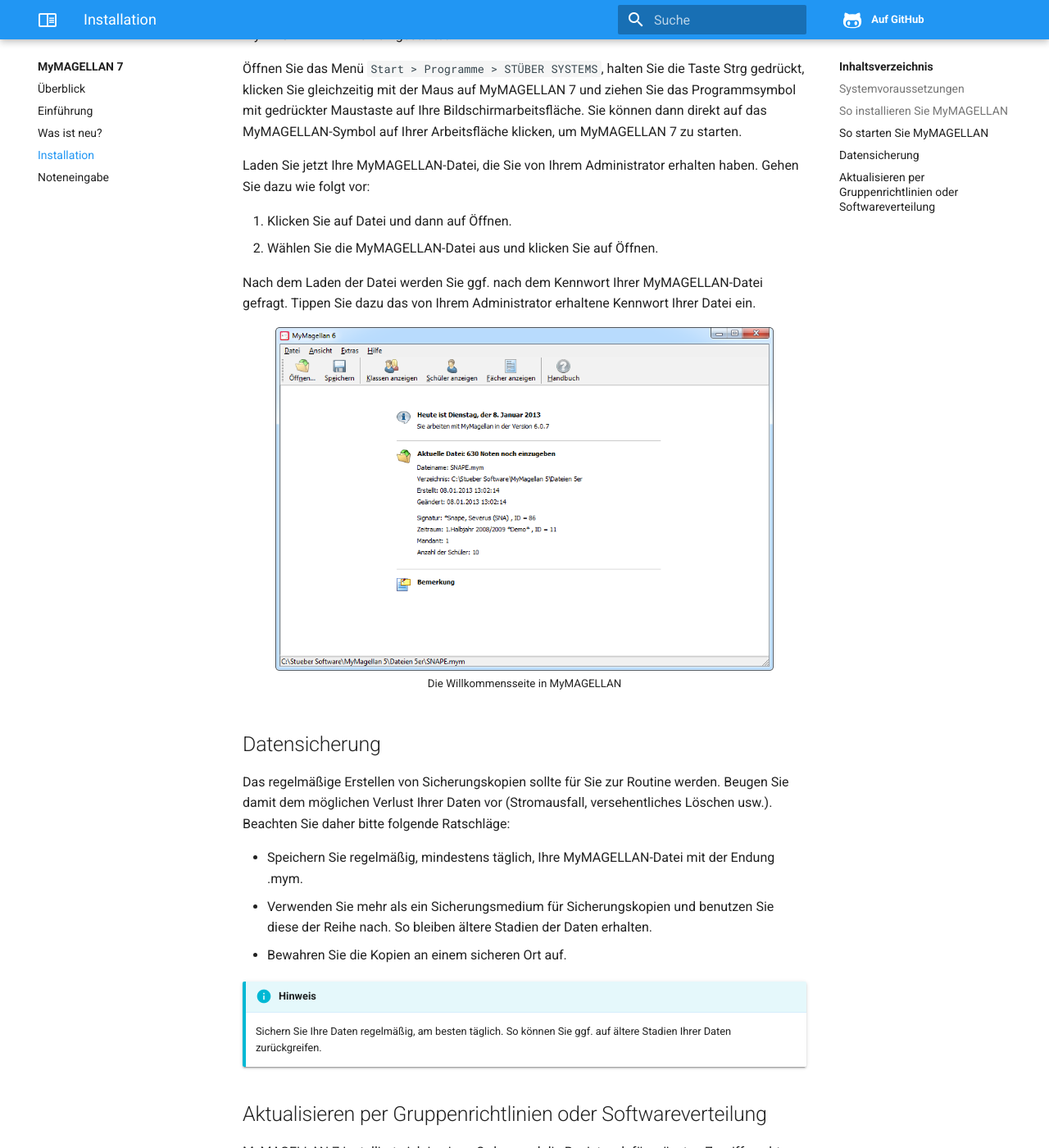
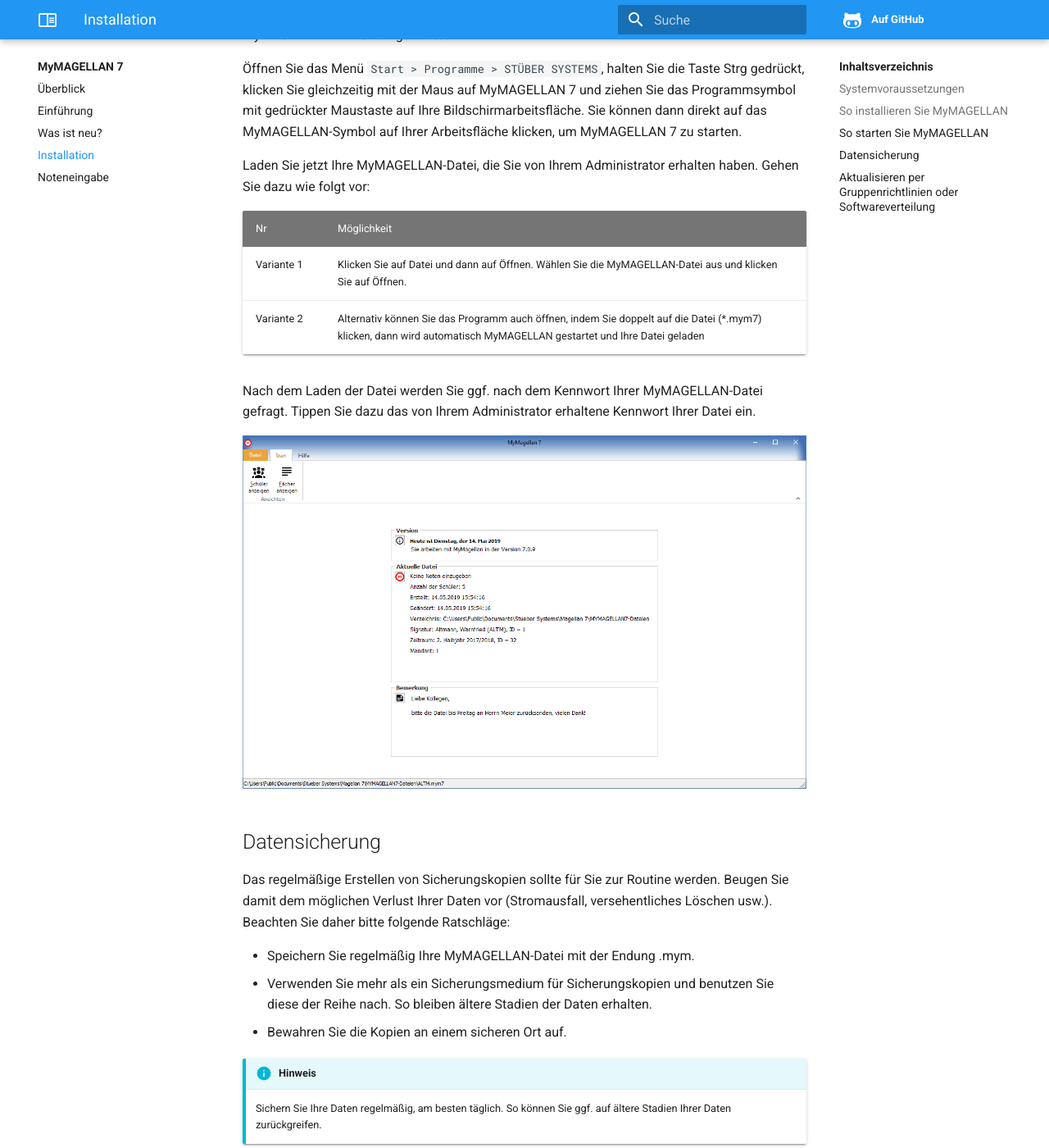
Before and after one commit to stuebersystems/doc.mymagellan7.de, an MkDocs documentation site: the page built from docs/installation.md, in a window 1280 px wide and 1400 px high, scrolled down 1174 px. Shown: the whole window at 82% size. Built offline with MkDocs 1.6.1, drawn with Linux system fonts in a browser that asks for light colours.

Commit message:
no message

```diff
--- a/docs/installation.md
+++ b/docs/installation.md
@@ -1,17 +1,18 @@
 # Installation
+
 
 
 ## Systemvoraussetzungen
 
 MyMAGELLAN ist kompatibel mit folgenden Betriebssystemen:
 
-|MAGELLAN| Kompatibilität|
---|--|
-|**Betriebssystem 32-Bit**|Windows  Vista / Windows  2008 / Windows  7 / Windows  8 / Windows  10 |
-|**Betriebssystem 64-Bit**|Windows 7 /  Windows 8 /  Windows 10 /  Windows2008 /  Windows 2012 /  Windows 2016 |
-|**Office-Versionen**|Office  2007<br/>Office 2010<br/>Office 2013<br/>Office 2016|
-|**Hardware**|MAGELLAN benötigt keine besonderen Hardware-Anforderungen|
-|**Bildschirmauflösung**|Die Bildschirmauflösung sollte 1280x800 Bildpunkte nicht unterschreiten|
+| MAGELLAN                  | Kompatibilität                                                                      |
+| ------------------------- | ----------------------------------------------------------------------------------- |
+| **Betriebssystem 32-Bit** | Windows  Vista / Windows  2008 / Windows  7 / Windows  8 / Windows  10              |
+| **Betriebssystem 64-Bit** | Windows 7 /  Windows 8 /  Windows 10 /  Windows2008 /  Windows 2012 /  Windows 2016 |
+| **Office-Versionen**      | Office  2007<br/>Office 2010<br/>Office 2013<br/>Office 2016                        |
+| **Hardware**              | MAGELLAN benötigt keine besonderen Hardware-Anforderungen                           |
+| **Bildschirmauflösung**   | Die Bildschirmauflösung sollte 1280x800 Bildpunkte nicht unterschreiten             |
 
 
 ## So installieren Sie MyMAGELLAN
@@ -39,22 +40,23 @@ MyMAGELLAN 7 wird nun gestartet.
 
 Laden Sie jetzt Ihre MyMAGELLAN-Datei, die Sie von Ihrem Administrator erhalten haben. Gehen Sie dazu wie folgt vor:
 
-1. Klicken Sie auf Datei und dann auf Öffnen.
+| Nr         | Möglichkeit                                                                                                                                                         |
+| ---------- | ------------------------------------------------------------------------------------------------------------------------------------------------------------------- |
+| Variante 1 | Klicken Sie auf Datei und dann auf Öffnen. Wählen Sie die MyMAGELLAN-Datei aus und klicken Sie auf Öffnen.                                                          |
+| Variante 2 | Alternativ können Sie das Programm auch öffnen, indem Sie doppelt auf die Datei (*.mym7) klicken, dann wird automatisch MyMAGELLAN gestartet und Ihre Datei geladen |
 
-2. Wählen Sie die MyMAGELLAN-Datei aus und klicken Sie auf Öffnen.
 
 Nach dem Laden der Datei werden Sie ggf. nach dem Kennwort Ihrer MyMAGELLAN-Datei gefragt. Tippen Sie dazu das von Ihrem Administrator erhaltene Kennwort Ihrer Datei ein.
 
-<figure class="center">
-    <img src="/assets/images/screenshot1.png" alt="Die Willkommensseite in MyMAGELLAN">
-    <figcaption>Die Willkommensseite in MyMAGELLAN</figcaption>
-</figure>
+
+
+![Die Willkommensseite in MyMAGELLAN](assets/images/screenshot1.png)
 
 ## Datensicherung
 
 Das regelmäßige Erstellen von Sicherungskopien sollte für Sie zur Routine werden. Beugen Sie damit dem möglichen Verlust Ihrer Daten vor (Stromausfall, versehentliches Löschen usw.). Beachten Sie daher bitte folgende Ratschläge:
 
-* Speichern Sie regelmäßig, mindestens täglich, Ihre MyMAGELLAN-Datei mit der Endung .mym.
+* Speichern Sie regelmäßig Ihre MyMAGELLAN-Datei mit der Endung .mym.
 
 * Verwenden Sie mehr als ein Sicherungsmedium für Sicherungskopien und benutzen Sie diese der Reihe nach. So bleiben ältere Stadien der Daten erhalten.
 
@@ -68,9 +70,9 @@ Das regelmäßige Erstellen von Sicherungskopien sollte für Sie zur Routine wer
 
 MyMAGELLAN 7 installiert sich in einen Ordner und die Registry, dafür müssten Zugriffsrechte gewährt werden:
 
-Was|Pfad am Beispiel Windows 10
---|--
-Programmdateien (EXE etc.))| C:\Program Files (x86)\Stueber Systems\Magellan 7
+| Was                         | Pfad am Beispiel Windows 10                       |
+| --------------------------- | ------------------------------------------------- |
+| Programmdateien (EXE etc.)) | C:\Program Files (x86)\Stueber Systems\Magellan 7 |
 
 !!! info "Hinweis"
 
@@ -96,10 +98,10 @@ Folgenden Parameter sind möglich:
 
 Silent-Setup für MyMAGELLAN 7:
 
-Installationstyp|Parameter
---|--
-Installation|msiexec /i "C:\MySetup\MyMAGELLAN7.msi" /q APPDIR="C:\MyFolder\Magellan"
-Deinstallation|msiexec /x "C:\MySetup\myagellan7.msi" /q
+| Installationstyp | Parameter                                                                |
+| ---------------- | ------------------------------------------------------------------------ |
+| Installation     | msiexec /i "C:\MySetup\MyMAGELLAN7.msi" /q APPDIR="C:\MyFolder\Magellan" |
+| Deinstallation   | msiexec /x "C:\MySetup\myagellan7.msi" /q                                |
 
 !!! info "Hinweis"
 
```
Also changed, not shown: docs/introduction.md (+4 -3 lines), docs/noteneingabe.md (+22 -1 lines), docs/assets/images/09.png (added), docs/assets/images/10.png (added), docs/assets/images/11.png (added), docs/assets/images/12.png (added), docs/assets/images/13.png (added), docs/assets/images/screenshot1.png, docs/assets/images/screenshot2.png.
